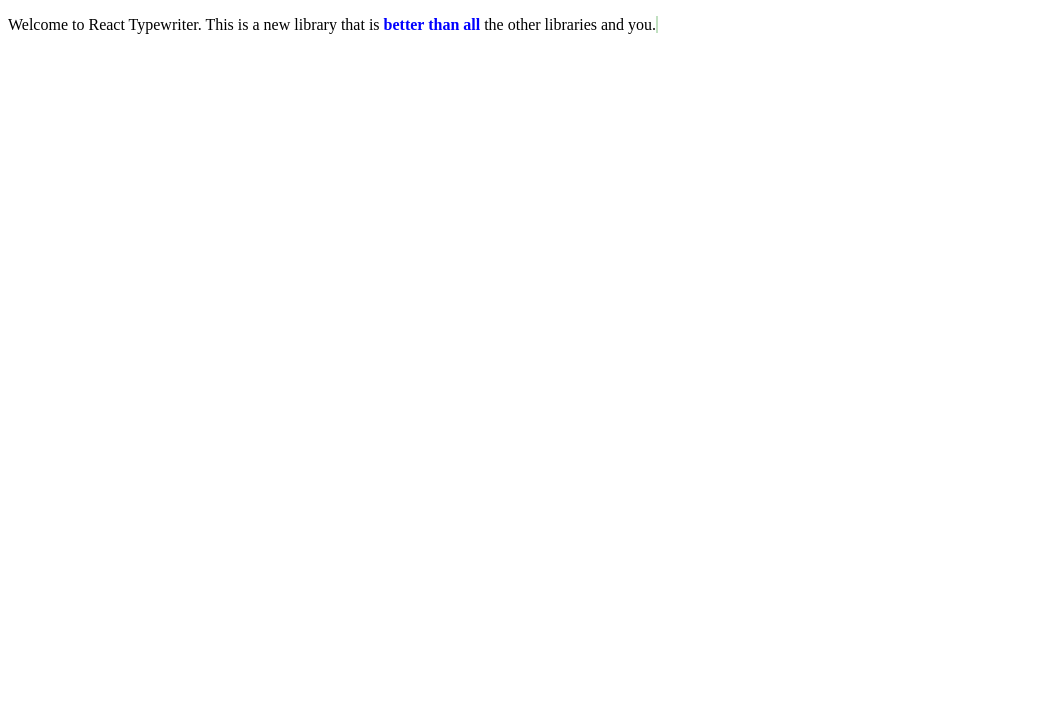
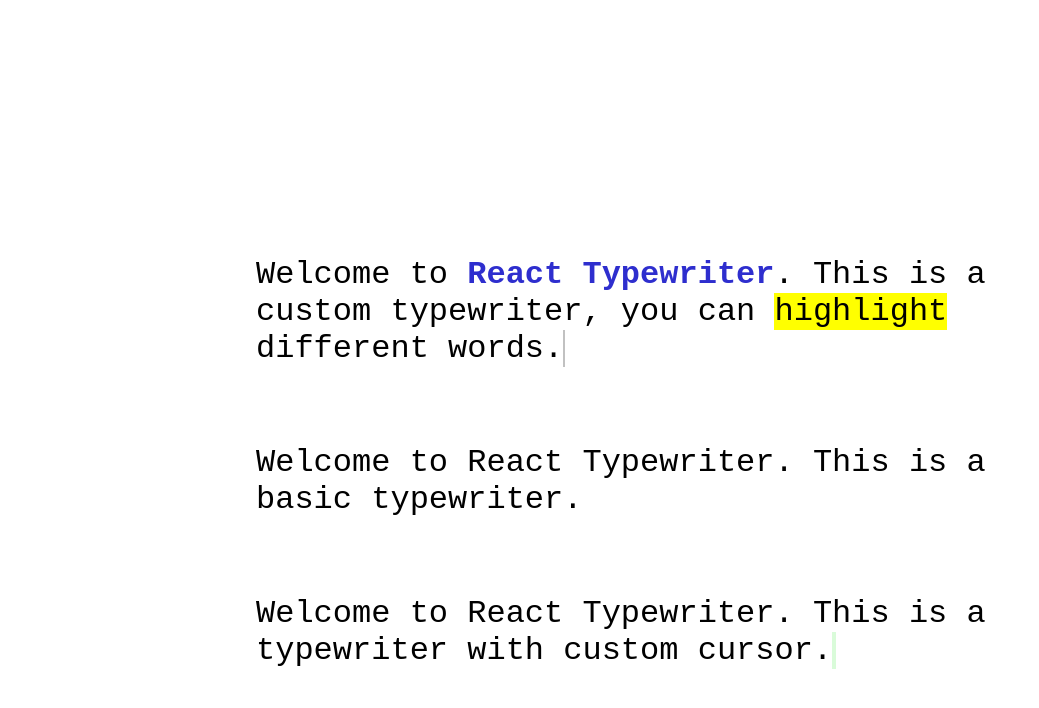
Before and after one commit to alissanguyen/use-typewriter-hook, a React (Create React App) app: page / in a window 1280 px wide. Shown: the top 708 px of the page, without its empty margins (0-1039 px from the left). Built offline with nearby package versions, Linux system fonts and the light colour scheme.

Commit message:
Clean up, add stylings.

```diff
--- a/src/App.tsx
+++ b/src/App.tsx
@@ -1,10 +1,21 @@
 import React from "react";
+import BasicTypewriter from "./examples/BasicTypewriter";
+import CustomCursorTypewriter from "./examples/CustomCursorTypewriter";
 import CustomTypewriter from "./examples/CustomTypewriter";
+import "./app.css";
 
 function App() {
   return (
     <div className="App">
-      <CustomTypewriter />
+      <div className="typewriter">
+        <CustomTypewriter />
+      </div>
+      <div className="typewriter">
+        <BasicTypewriter />
+      </div>
+      <div className="typewriter">
+        <CustomCursorTypewriter />
+      </div>
     </div>
   );
 }
--- /dev/null
+++ b/src/app.css
@@ -0,0 +1,8 @@
+body {
+    margin: 20%;
+}
+
+.typewriter {
+    margin-top: 10%;
+    margin-bottom: 10%;
+}
--- a/src/examples/BasicTypeWriter.tsx
+++ b/src/examples/BasicTypeWriter.tsx
@@ -1,12 +1,18 @@
 import * as React from 'react';
+import { useTypewriter } from '../useTypewriter';
+import "./custom.css"
 
-interface Props {
+const BasicTypewriter: React.FC= () => {
+  const targetText = "Welcome to React Typewriter. This is a basic typewriter."
+  const { textValue: typedText } =
+  useTypewriter({
+    targetText: targetText,
+    autoStartDelay: 0,
+    typingDelayMillis: 50,
+  });
 
-}
-
-const BasicTypewriter: React.FC<Props> = ({ }) => {
  return (
- <div>Hi</div>
+ <div className="basic-typewriter">{typedText}</div>
  )
 }
 
--- /dev/null
+++ b/src/examples/CustomCursorTypewriter.tsx
@@ -0,0 +1,22 @@
+import * as React from "react";
+import { useTypewriter } from "../useTypewriter";
+import "./custom.css"
+
+
+const CustomCursorTypewriter: React.FC = ({}) => {
+  const targetText =
+    "Welcome to React Typewriter. This is a typewriter with custom cursor.";
+  const { textValue: typedText, wrapperClassName } = useTypewriter({
+    targetText: targetText,
+    autoStartDelay: 0,
+    typingDelayMillis: 50,
+  });
+  return (
+    //   Have to compose classNames to get all the css rules
+    <div className={`${wrapperClassName} custom-cursor-typewriter`} id="custom-cursor-typewriter">
+      {typedText}
+    </div>
+  );
+};
+
+export default CustomCursorTypewriter;
--- a/src/examples/CustomTypewriter.tsx
+++ b/src/examples/CustomTypewriter.tsx
@@ -1,55 +1,66 @@
 import * as React from "react";
 import { useTypewriter } from "../useTypewriter";
-import "./custom.css";
+import "./custom.css"
 
-interface Props {}
 
-const targetText =
-  "Welcome to React Typewriter. This is a new library that is better than all the other libraries and  you.";
+const CustomTypewriter: React.FC = () => {
+  const targetText =
+    "Welcome to React Typewriter. This is a custom typewriter, you can highlight different words.";
 
-const CustomTypewriter: React.FC<Props> = () => {
-  const { textValue: textThatHasBeenTypedSoFar, wrapperClassName } =
+  const { textValue: typedText, wrapperClassName } =
     useTypewriter({
       targetText: targetText,
       autoStartDelay: 0,
       typingDelayMillis: 50,
     });
 
-  const stringToSearch = "better than all";
+  /**
+   * You can select as many words or phrases as you like to highlight/customize their color/bold
+   * Here as an example, we select one phrase and one word to customize
+   */
+  const stringToSearch = "React Typewriter";
+  const stringToSearch2 = "highlight"
 
-  const startIndex = targetText.indexOf(stringToSearch);
-  const endIndex = startIndex + stringToSearch.length;
+  const startIndex1 = targetText.indexOf(stringToSearch);
+  const endIndex1 = startIndex1 + stringToSearch.length;
+  const startIndex2 = targetText.indexOf(stringToSearch2);
+  const endIndex2 = startIndex2 + stringToSearch2.length
 
   const fragments = splitTargetText(
-    textThatHasBeenTypedSoFar,
-    startIndex,
-    endIndex
+    typedText,
+    startIndex1,
+    endIndex1,
+    startIndex2,
+    endIndex2
   );
-
-  console.log(fragments);
 
   return (
     <div>
-      <p className={wrapperClassName}>{fragments}</p>
+      <p className={wrapperClassName} id="custom-typewriter">{fragments}</p>
     </div>
   );
 };
 
 const splitTargetText = (
   str: string,
-  startIndex: number,
-  endIndex: number
+  startIndex1: number,
+  endIndex1: number,
+  startIndex2: number,
+  endIndex2: number
 ): React.ReactNode[] => {
   /**
    * Return everything from 0...startIndex of str as a string,
    * return evevertying from startindex to endindex as a bolded span
    * return everything from endindex to str.length as a string
    */
-
   return [
-    str.slice(0, startIndex),
-    <strong className="custom-typewriter">{str.slice(startIndex, endIndex)}</strong>,
-    str.slice(endIndex, str.length),
+    str.slice(0, startIndex1),
+    <strong className="custom-typewriter-text">
+      {str.slice(startIndex1, endIndex1)}
+    </strong>,
+    str.slice(endIndex1, startIndex2),
+    <mark>{str.slice(startIndex2, endIndex2)}</mark>,
+    str.slice(endIndex2, str.length)
   ];
 };
 
--- a/src/examples/custom.css
+++ b/src/examples/custom.css
@@ -1,8 +1,28 @@
-.use-typewriter-cursor:after {
-  border-right: 2px solid green;
-
+/* BASIC TYPEWRITER */
+.basic-typewriter {
+  font-family: "PT Mono", monospace;
+  font-weight: 500;
+  font-size: 2rem;
 }
 
-.custom-typewriter {
-  color: blue
+/* CUSTOM TYPEWRITER WITH BOLD, COLOR, AND HIGHLIGHT */
+.custom-typewriter-text {
+  color: rgb(46, 46, 206);
 }
+
+#custom-typewriter {
+  font-family: "PT Mono", monospace;
+  font-weight: 500;
+  font-size: 2rem;
+}
+
+/* CUSTOM TYPEWRITER WITH CUSTOM COLOR CURSOR */
+.custom-cursor-typewriter:after {
+  border-right: 4px solid rgb(99, 238, 99);
+}
+
+.custom-cursor-typewriter {
+    font-family: "PT Mono", monospace;
+    font-weight: 500;
+    font-size: 2rem;
+}
--- a/src/types.d.ts
+++ b/src/types.d.ts
@@ -2,7 +2,6 @@
 export interface TypewriterConfig {
   /**
    * text to type out
-   * @default null
    */
   targetText: string;
   /**
@@ -11,17 +10,12 @@ export interface TypewriterConfig {
   autoStartDelay: number;
   /**
    * Amount of milliseconds delay beteen each char.
-   * @default 200
    */
   typingDelayMillis: number;
   /**
    * Warpper classname, use for styling
    */
   wrapperClassName: string;
-  // /**
-  //  * String value to use as the cursor
-  //  */
-  // cursor?: string;
   // /**
   //    * The delay between deleting each character.
   //    *
--- a/src/useTypewriter.tsx
+++ b/src/useTypewriter.tsx
@@ -12,8 +12,6 @@ const CONFIGURATION_DEFAULTS: TypewriterConfig = {
   typingDelayMillis: 100,
   wrapperClassName: DEFAULT_CURSOR_CLASSNAME,
 };
-
-
 
 export const useTypewriter = (
   config?: Partial<TypewriterConfig>
```
